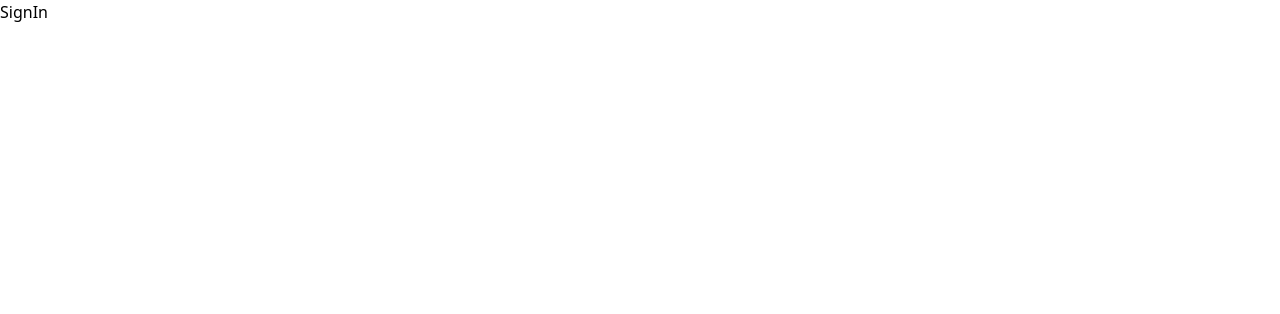
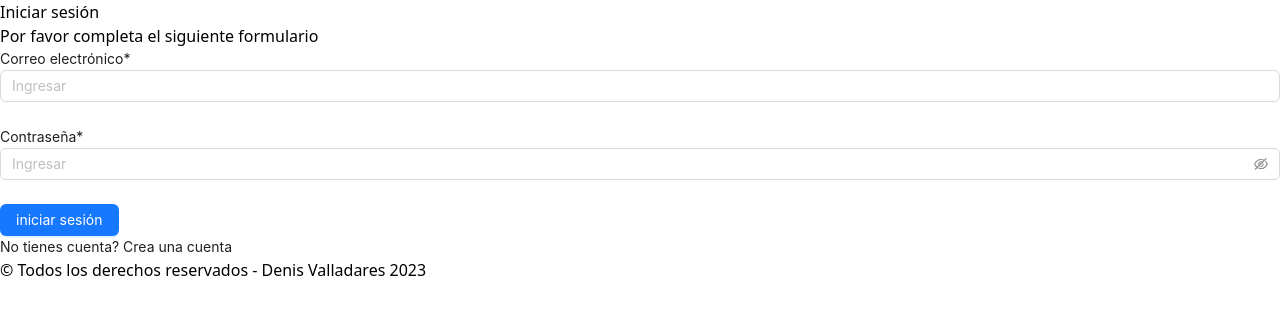
Before and after one commit to DenisValladares19/budget-frontend, a React (Vite) app: page /signin in a window 1280 px wide. Shown: the top 314 px of the page. Built offline with nearby package versions, Linux system fonts and the light colour scheme.

Commit message:
add page login and integrate

```diff
--- a/src/interfaces/UserDTO.ts
+++ b/src/interfaces/UserDTO.ts
@@ -7,4 +7,5 @@ export interface UserDTO {
     email: string
     password: string
     budget: BudgetDTO
+    token: string
 }
--- a/src/pages/SignIn.tsx
+++ b/src/pages/SignIn.tsx
@@ -1,5 +1,106 @@
+import { requiredMessage } from '@helpers/Constants.utils'
+import { useApi } from '@hooks/useApi'
+import PublicLayout from '@layout/PublicLayout'
+import { UserDTO } from '@root/interfaces/UserDTO'
+import { Button, Form, Input, message } from 'antd'
+import { Link } from 'react-router-dom'
+
 const SignIn = () => {
-    return <div>SignIn</div>
+    const [stateFetch, fetchData] = useApi<UserDTO>()
+    const [form] = Form.useForm()
+
+    const onFinish = async (value: { email: string; password: string }) => {
+        const response = await fetchData({
+            data: value,
+            method: 'POST',
+            url: '/users/signin',
+        })
+
+        if (response.ok) {
+            message.success('Se inicio sesión correctamente')
+            return
+        }
+
+        if (response.code === '400') {
+            message.error(response.message)
+            return
+        }
+
+        message.error('Usuario o contraseña incorrectos')
+    }
+    return (
+        <PublicLayout>
+            <div className="bg-white flex flex-col w-full max-w-[400px] px-6 py-6 rounded-md m-5">
+                <h5 className="text-xl text-slate-950 font-medium">
+                    Iniciar sesión
+                </h5>
+                <p className="text-xs text-slate-700">
+                    Por favor completa el siguiente formulario
+                </p>
+
+                <Form form={form} onFinish={onFinish} className="mt-3">
+                    <div className="grid grid-cols-1">
+                        <div className="flex flex-col">
+                            <label>
+                                Correo electrónico
+                                <span className="text-red-600">*</span>
+                            </label>
+                            <Form.Item
+                                className="mb-2"
+                                name={'email'}
+                                rules={[
+                                    {
+                                        required: true,
+                                        message: requiredMessage,
+                                    },
+                                ]}
+                            >
+                                <Input placeholder="Ingresar" />
+                            </Form.Item>
+                        </div>
+
+                        <div className="flex flex-col">
+                            <label>
+                                Contraseña
+                                <span className="text-red-600">*</span>
+                            </label>
+                            <Form.Item
+                                className="mb-2"
+                                name={'password'}
+                                rules={[
+                                    {
+                                        required: true,
+                                        message: requiredMessage,
+                                    },
+                                ]}
+                            >
+                                <Input.Password
+                                    placeholder="Ingresar"
+                                    type="password"
+                                />
+                            </Form.Item>
+                        </div>
+                    </div>
+
+                    <Button
+                        className="bg-slate-700 w-full mt-3 hover:bg-white hover:text-slate-700 active:bg-white active:text-slate-700"
+                        type="primary"
+                        htmlType="submit"
+                        loading={stateFetch.isLoading}
+                    >
+                        iniciar sesión
+                    </Button>
+
+                    <div className="text-center mt-3">
+                        No tienes cuenta?{' '}
+                        <Link to="/signup" className="text-sky-800">
+                            Crea una cuenta
+                        </Link>
+                    </div>
+                </Form>
+            </div>
+        </PublicLayout>
+    )
 }
 
 export default SignIn
--- a/src/pages/SignUp.tsx
+++ b/src/pages/SignUp.tsx
@@ -12,7 +12,7 @@ const SignUp = () => {
     const onFinish = async (value: UserDTO) => {
         const response = await fetchData({
             method: 'POST',
-            url: '/users',
+            url: '/users/signup',
             data: value,
         })
 
```
